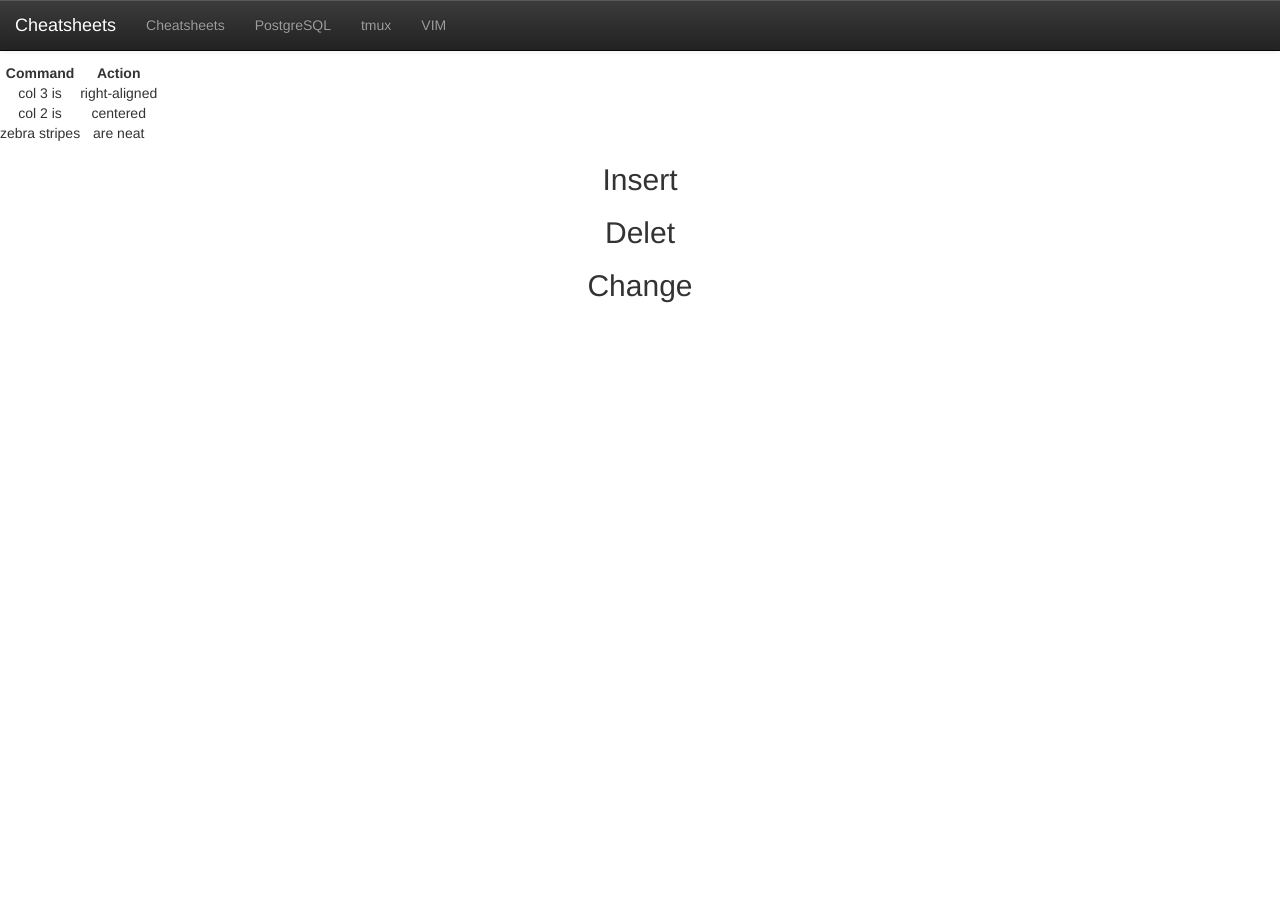
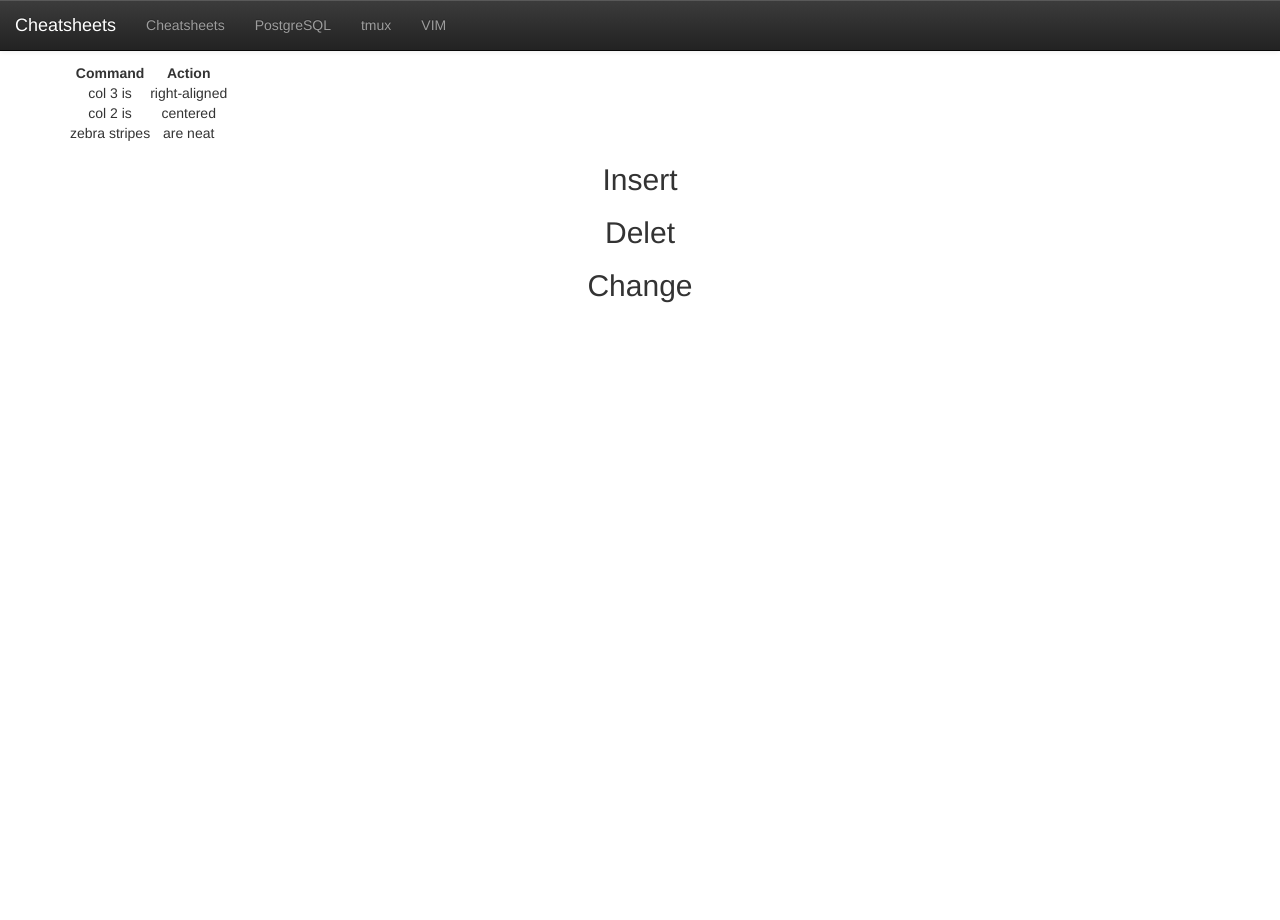
Before and after one commit to glamb/cheatsheets, a Jekyll site: the page built from vim.md, in a window 1280 px wide. Built offline with Jekyll 4.4.1, drawn with Linux system fonts in a browser that asks for light colours; nearby versions of some CDN libraries; Markdown is read by kramdown in place of the engine named in the settings.

Commit message:
adding more to vim

```diff
--- a/_layouts/default.html
+++ b/_layouts/default.html
@@ -1,6 +1,8 @@
 {% include head.html %}
 {% include nav.html %}
-    <main>
-        {{ content }}
-    </main>
+    <div class="container bs-docs-container">
+        <main>
+            {{ content }}
+        </main>
+    </div>
 {% include foot.html %}
```
